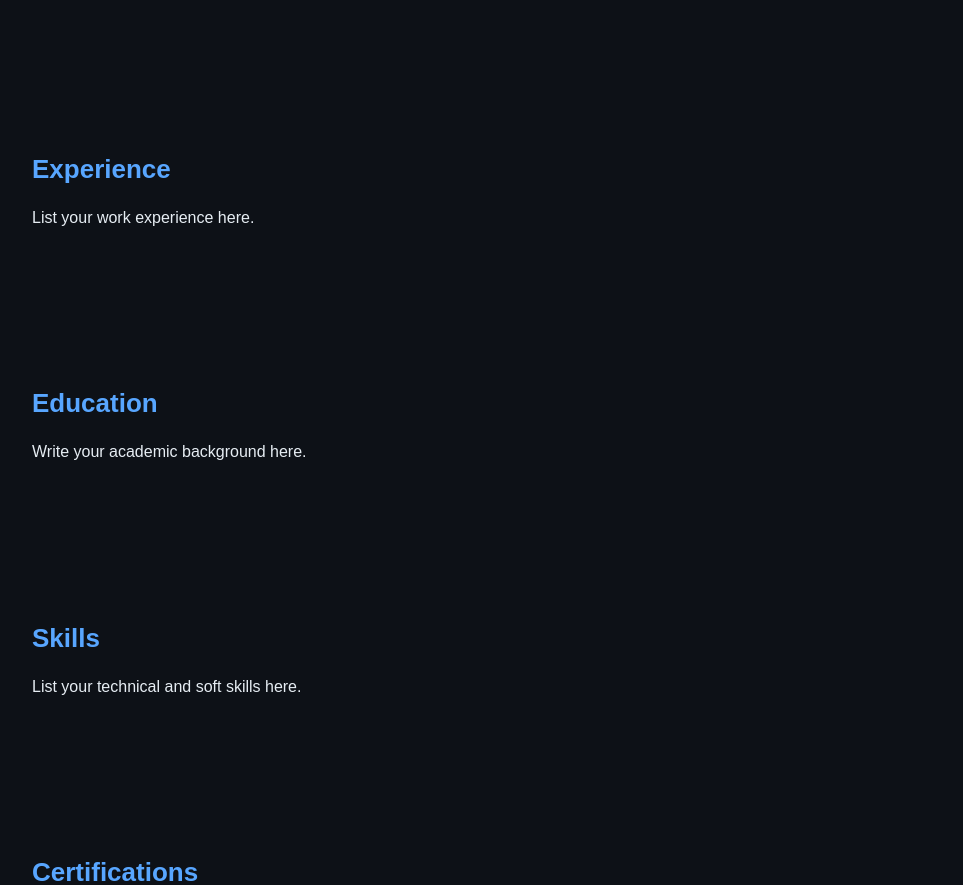
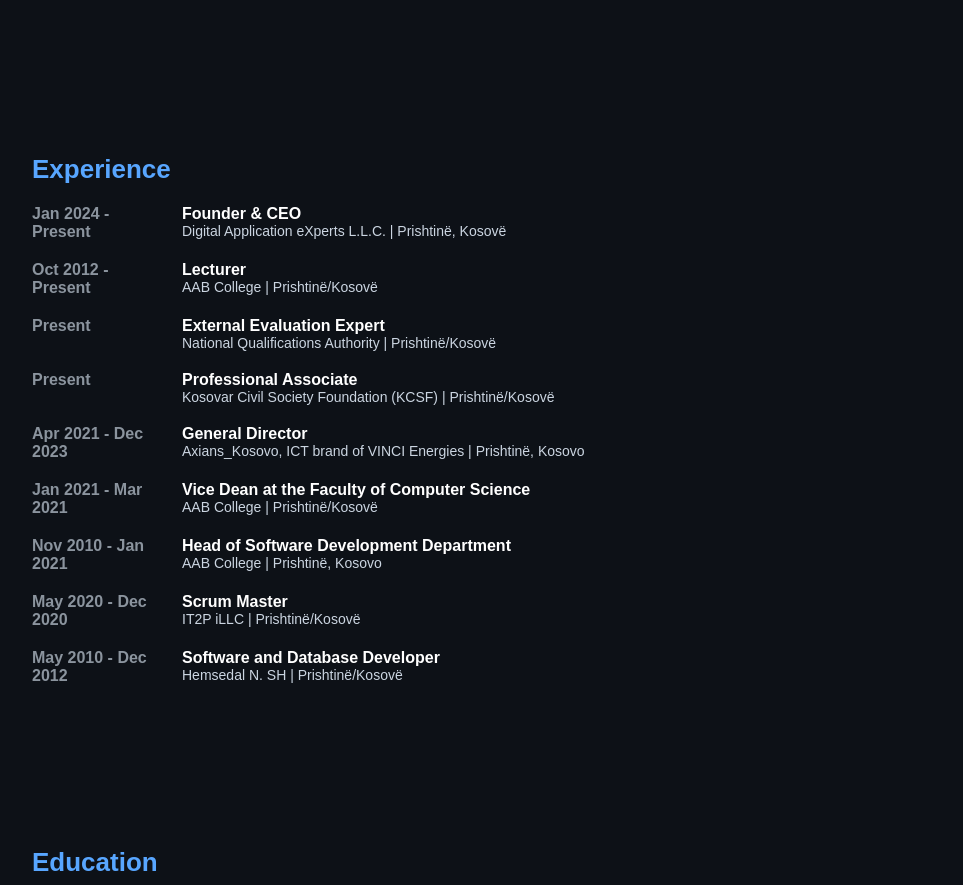
Before and after one commit to ValdeteDaku/valdetedaku.github.io, a plain HTML site: page index.html in a window 1280 px wide. Shown: the part 570-1455 px from the top of the page, without its empty margins (158-1121 px from the left). Drawn offline with Linux system fonts and the light colour scheme.

Commit message:
Update index.html

```diff
--- a/index.html
+++ b/index.html
@@ -129,6 +129,32 @@
       text-align: justify;
       font-weight: normal;
     }
+    .experience-item {
+  display: flex;
+  gap: 20px;
+  margin-bottom: 20px;
+}
+
+.exp-date {
+  flex: 0 0 130px; /* gjerësia e kolonës me data */
+  color: #8b949e;
+  font-weight: bold;
+}
+
+.exp-details {
+  flex: 1;
+}
+
+.exp-role {
+  font-weight: bold;
+  color: #ffffff;
+}
+
+.exp-company {
+  color: #cbd5e1;
+  font-size: 14px;
+}
+
 
   </style>
 </head>
@@ -173,10 +199,82 @@
   </p>
 </section>
 
-    <section id="experience">
-      <h2>Experience</h2>
-      <p>List your work experience here.</p>
-    </section>
+   <section id="experience">
+  <h2>Experience</h2>
+
+  <div class="experience-item">
+    <div class="exp-date">Jan 2024 - Present</div>
+    <div class="exp-details">
+      <div class="exp-role">Founder & CEO</div>
+      <div class="exp-company">Digital Application eXperts L.L.C. | Prishtinë, Kosovë</div>
+    </div>
+  </div>
+
+  <div class="experience-item">
+    <div class="exp-date">Oct 2012 - Present</div>
+    <div class="exp-details">
+      <div class="exp-role">Lecturer</div>
+      <div class="exp-company">AAB College | Prishtinë/Kosovë</div>
+    </div>
+  </div>
+
+  <div class="experience-item">
+    <div class="exp-date">Present</div>
+    <div class="exp-details">
+      <div class="exp-role">External Evaluation Expert</div>
+      <div class="exp-company">National Qualifications Authority | Prishtinë/Kosovë</div>
+    </div>
+  </div>
+
+  <div class="experience-item">
+    <div class="exp-date">Present</div>
+    <div class="exp-details">
+      <div class="exp-role">Professional Associate</div>
+      <div class="exp-company">Kosovar Civil Society Foundation (KCSF) | Prishtinë/Kosovë</div>
+    </div>
+  </div>
+
+  <div class="experience-item">
+    <div class="exp-date">Apr 2021 - Dec 2023</div>
+    <div class="exp-details">
+      <div class="exp-role">General Director</div>
+      <div class="exp-company">Axians_Kosovo, ICT brand of VINCI Energies | Prishtinë, Kosovo</div>
+    </div>
+  </div>
+
+  <div class="experience-item">
+    <div class="exp-date">Jan 2021 - Mar 2021</div>
+    <div class="exp-details">
+      <div class="exp-role">Vice Dean at the Faculty of Computer Science</div>
+      <div class="exp-company">AAB College | Prishtinë/Kosovë</div>
+    </div>
+  </div>
+
+  <div class="experience-item">
+    <div class="exp-date">Nov 2010 - Jan 2021</div>
+    <div class="exp-details">
+      <div class="exp-role">Head of Software Development Department</div>
+      <div class="exp-company">AAB College | Prishtinë, Kosovo</div>
+    </div>
+  </div>
+
+  <div class="experience-item">
+    <div class="exp-date">May 2020 - Dec 2020</div>
+    <div class="exp-details">
+      <div class="exp-role">Scrum Master</div>
+      <div class="exp-company">IT2P iLLC | Prishtinë/Kosovë</div>
+    </div>
+  </div>
+
+  <div class="experience-item">
+    <div class="exp-date">May 2010 - Dec 2012</div>
+    <div class="exp-details">
+      <div class="exp-role">Software and Database Developer</div>
+      <div class="exp-company">Hemsedal N. SH | Prishtinë/Kosovë</div>
+    </div>
+  </div>
+
+</section>
 
     <section id="education">
       <h2>Education</h2>
```
